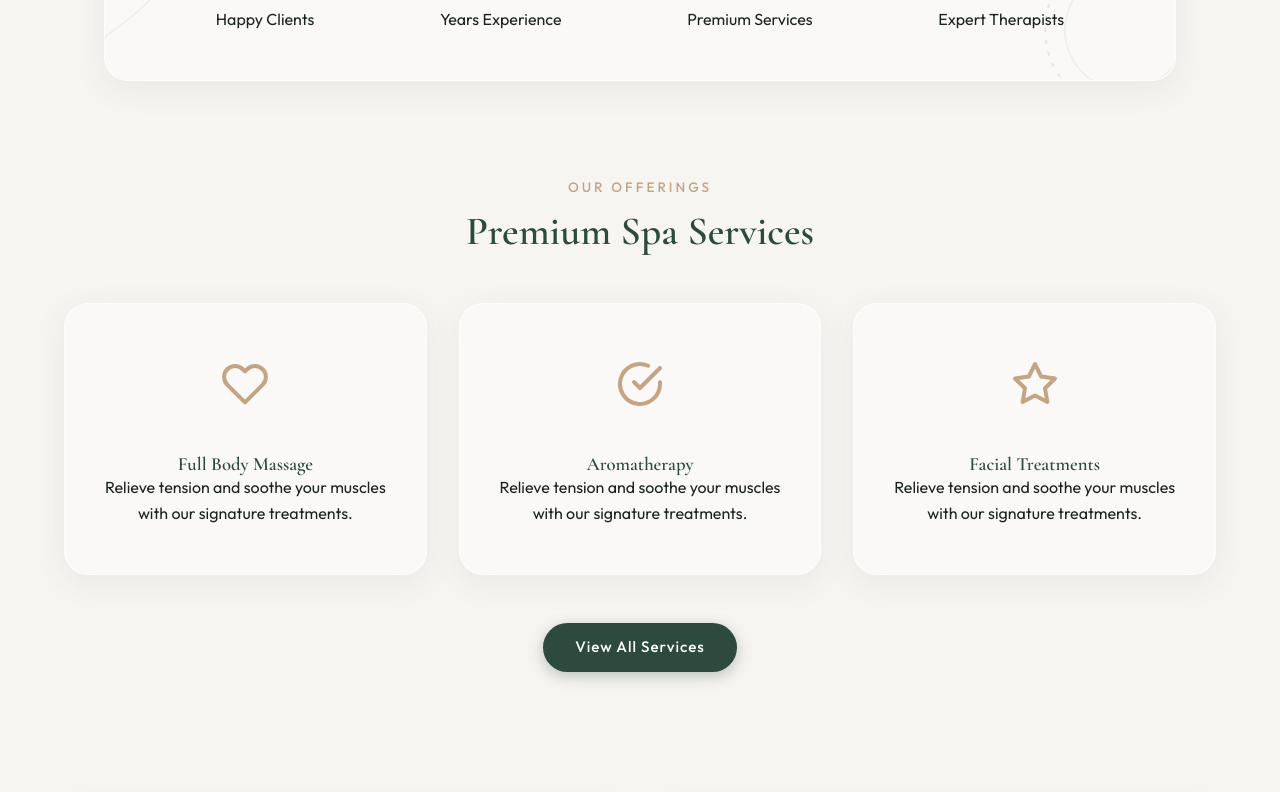
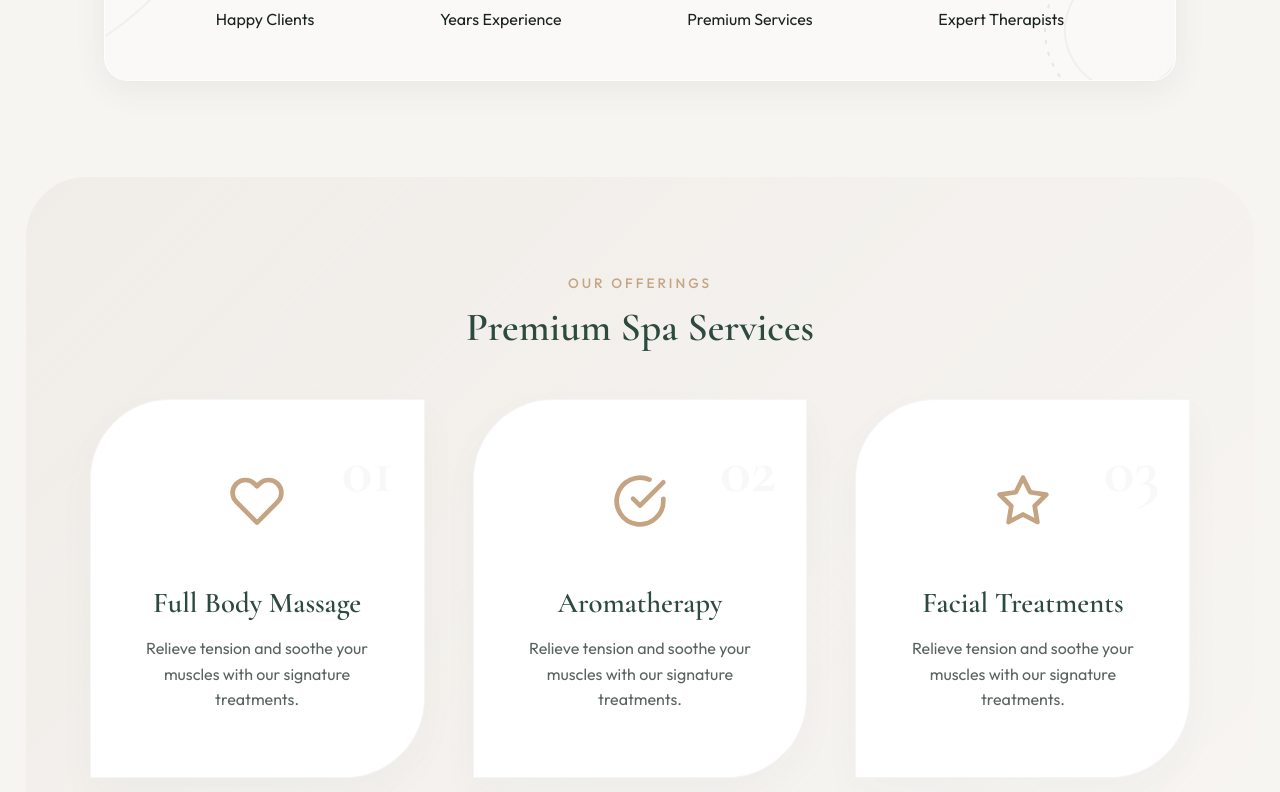
Before and after one commit to Eshbanoliver/spa-demo, a React (Vite) app: page / in a window 1280 px wide. Shown: the part 1568-2360 px from the top of the page. Built offline with nearby package versions, Linux system fonts and the light colour scheme.

Commit message:
updated files

```diff
--- a/src/pages/Home.tsx
+++ b/src/pages/Home.tsx
@@ -167,10 +167,21 @@ const Home = () => {
       </section>
 
       {/* Services Preview */}
-      <section className="services-preview page-container">
+      <section className="services-preview">
         <div className="section-header">
-          <span className="section-subtitle">Our Offerings</span>
-          <h2 className="section-title">Premium Spa Services</h2>
+          <motion.span
+            className="section-subtitle"
+            initial={{ opacity: 0 }}
+            whileInView={{ opacity: 1 }}
+            viewport={{ once: true }}
+          >Our Offerings</motion.span>
+          <motion.h2
+            className="section-title"
+            initial={{ opacity: 0, y: 20 }}
+            whileInView={{ opacity: 1, y: 0 }}
+            viewport={{ once: true }}
+            transition={{ delay: 0.2 }}
+          >Premium Spa Services</motion.h2>
         </div>
         <div className="services-grid">
           {[
@@ -178,11 +189,19 @@ const Home = () => {
             { title: 'Aromatherapy', icon: <FiCheckCircle /> },
             { title: 'Facial Treatments', icon: <FiStar /> },
           ].map((service, index) => (
-            <div className="service-card glass-panel" key={index}>
+            <motion.div
+              className="service-card"
+              key={index}
+              data-index={`0${index + 1}`}
+              initial={{ opacity: 0, y: 30 }}
+              whileInView={{ opacity: 1, y: 0 }}
+              viewport={{ once: true }}
+              transition={{ delay: 0.2 + index * 0.15, duration: 0.6 }}
+            >
               <div className="service-icon">{service.icon}</div>
               <h3>{service.title}</h3>
               <p>Relieve tension and soothe your muscles with our signature treatments.</p>
-            </div>
+            </motion.div>
           ))}
         </div>
         <div className="text-center mt-4" style={{ textAlign: 'center', marginTop: '3rem' }}>
--- a/src/styles/Home.css
+++ b/src/styles/Home.css
@@ -260,26 +260,82 @@
 }
 
 /* Services Preview */
+.services-preview {
+  background: linear-gradient(135deg, rgba(214, 207, 196, 0.2) 0%, rgba(247, 245, 242, 1) 100%);
+  border-radius: 60px;
+  margin: 4rem 2% !important;
+  padding: 6rem 5% !important;
+  position: relative;
+  overflow: hidden;
+}
+
 .services-grid {
   display: grid;
   grid-template-columns: repeat(3, 1fr);
-  gap: 2rem;
+  gap: 3rem;
+  position: relative;
+  z-index: 2;
 }
 
 .service-card {
-  padding: 3rem 2rem;
+  padding: 4rem 2rem;
   text-align: center;
-  transition: transform 0.4s ease;
+  background: white;
+  border-radius: 80px 0 80px 0;
+  border: 1px solid rgba(45, 74, 62, 0.05);
+  box-shadow: 0 15px 40px rgba(45, 74, 62, 0.03);
+  transition: all 0.5s cubic-bezier(0.4, 0, 0.2, 1);
+  position: relative;
+  overflow: hidden;
+}
+
+.service-card::before {
+  content: attr(data-index);
+  position: absolute;
+  top: 20px;
+  right: 30px;
+  font-size: 4rem;
+  font-family: var(--font-heading);
+  color: var(--primary);
+  opacity: 0.03;
+  font-weight: 900;
 }
 
 .service-card:hover {
-  transform: translateY(-10px);
+  transform: translateY(-15px);
+  border-radius: 0 80px 0 80px;
+  box-shadow: 0 25px 60px rgba(45, 74, 62, 0.1);
+  background: var(--primary);
+  color: white;
+}
+
+.service-card:hover .service-icon,
+.service-card:hover h3,
+.service-card:hover p {
+  color: white;
+}
+
+.service-card:hover .service-icon {
+  transform: scale(1.1) rotate(10deg);
 }
 
 .service-icon {
-  font-size: 3rem;
+  font-size: 3.5rem;
   color: var(--accent);
-  margin-bottom: 1.5rem;
+  margin-bottom: 2rem;
+  transition: var(--transition);
+}
+
+.service-card h3 {
+  font-size: 1.8rem;
+  margin-bottom: 1rem;
+  transition: var(--transition);
+}
+
+.service-card p {
+  font-size: 1rem;
+  color: var(--text-light);
+  transition: var(--transition);
 }
 
 /* Mission & Vision */
```
